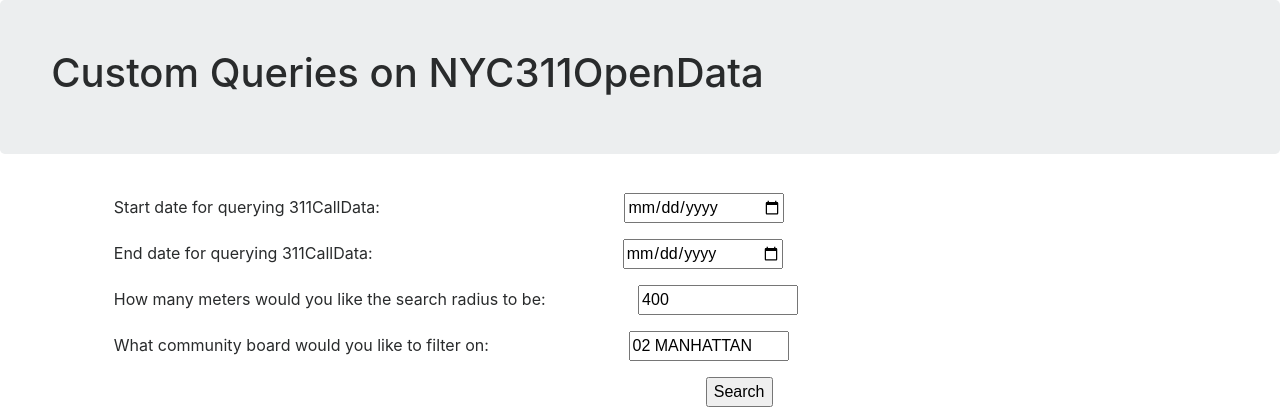
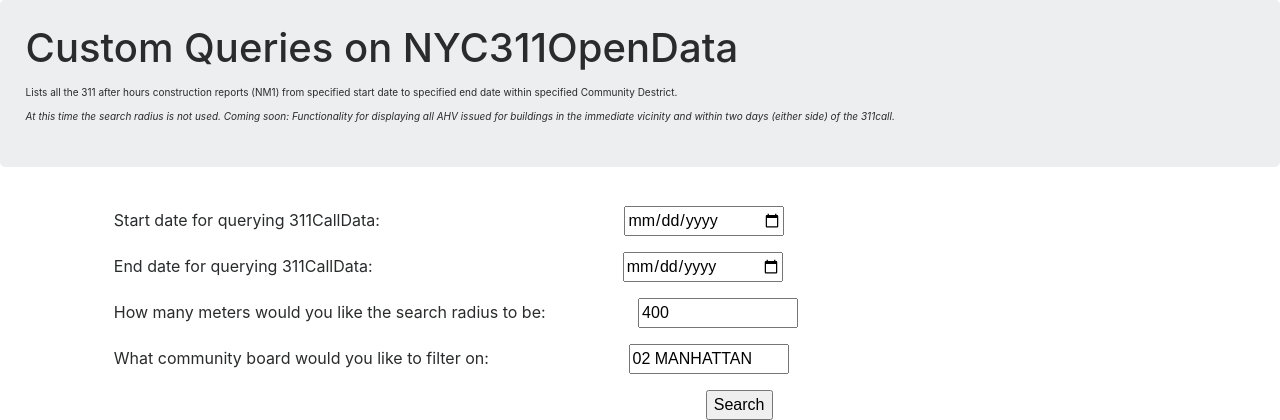
Before and after one commit to redheart97/NYC311OpenDataAHVwebScrapping, a Django app: page / in a window 1280 px wide. Shown: the top 420 px of the page. Run offline with Django 3.2, Linux system fonts and the light colour scheme; some libraries are stand-ins or nearby versions.

Commit message:
Some html changes

```diff
--- a/AHVscrappingUtil/templates/home.html
+++ b/AHVscrappingUtil/templates/home.html
@@ -24,25 +24,22 @@
     </head>
 
     <body>
-        <div class="jumbotron" style = "padding:4%"  >
-            <h1>
-                Custom Queries on NYC311OpenData
-            </h1>
+        <div class="jumbotron" style = "padding:2%"; >
+            <h1> Custom Queries on NYC311OpenData </h1>
+            <p>
+                <font size = 1>
+                Lists all the 311 after hours construction reports (NM1) from specified start date to specified end date within specified Community Destrict. <br>
+                <i>At this time the search radius is not used. Coming soon: Functionality for displaying all AHV issued for buildings in the immediate vicinity
+                and within two days (either side) of the 311call. </i>
+                </font>
+            </p>
         </div>
 
         <div class="container" style = "margin-top:3%">
-            <p class ="leftIndent">
-                Start date for querying 311CallData:  <tab1> <input class ="inputStyle" id="startDate"  type="date"> </tab1>
-            </p>
-            <p class ="leftIndent">
-                End date for querying 311CallData: <tab2> <input class ="inputStyle" id="endDate"  type="date"> </tab2>
-            </p>
-            <p class ="leftIndent">
-                How many meters would you like the search radius to be: <tab3> <input class ="inputStyle" id="searchRadius"  value = "400" type="number"> </tab3>
-            </p>
-            <p class="leftIndent">
-                What community board would you like to filter on: <tab4> <input class ="inputStyle" id="communityBoard"  value = "02 MANHATTAN" type="text"> </tab4>
-            </p>
+            <p class ="leftIndent"> Start date for querying 311CallData:  <tab1> <input class ="inputStyle" id="startDate"  type="date"> </tab1> </p>
+            <p class ="leftIndent"> End date for querying 311CallData: <tab2> <input class ="inputStyle" id="endDate"  type="date"> </tab2> </p>
+            <p class ="leftIndent"> How many meters would you like the search radius to be: <tab3> <input class ="inputStyle" id="searchRadius"  value = "400" type="number"> </tab3> </p>
+            <p class ="leftIndent"> What community board would you like to filter on: <tab4> <input class ="inputStyle" id="communityBoard"  value = "02 MANHATTAN" type="text"> </tab4> </p>
             {% csrf_token %}
             <tab5> <button class = "submit" id = "submitButton" type = "button"> Search </button> </tab5>
         </div>
```
